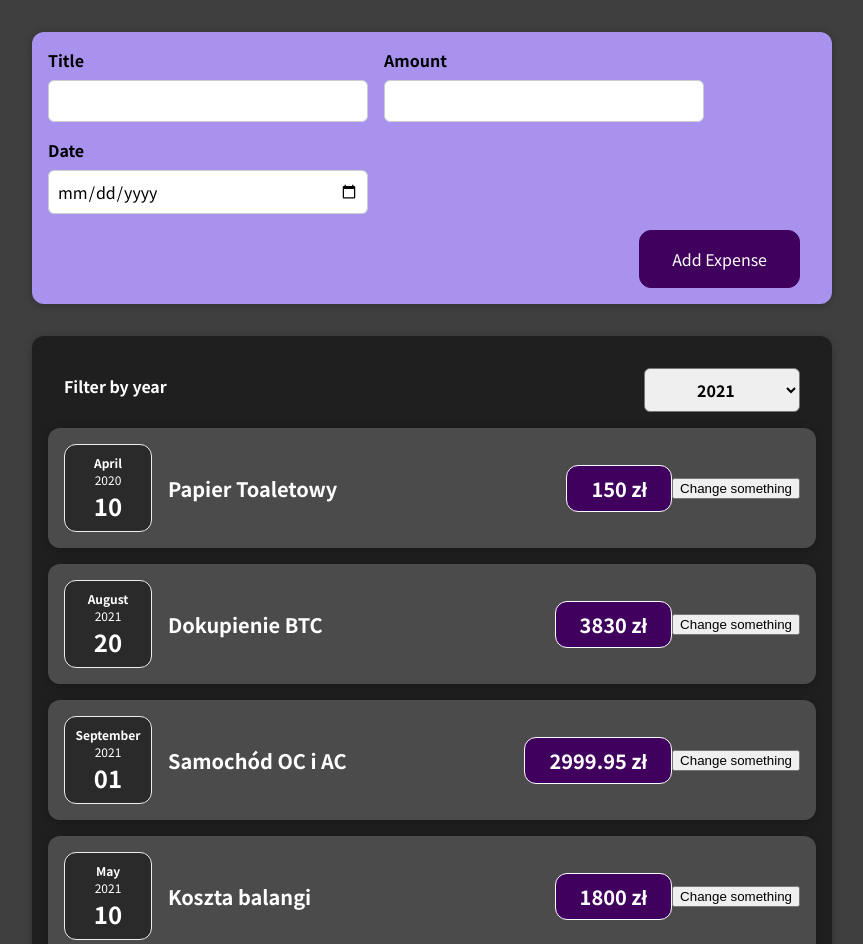
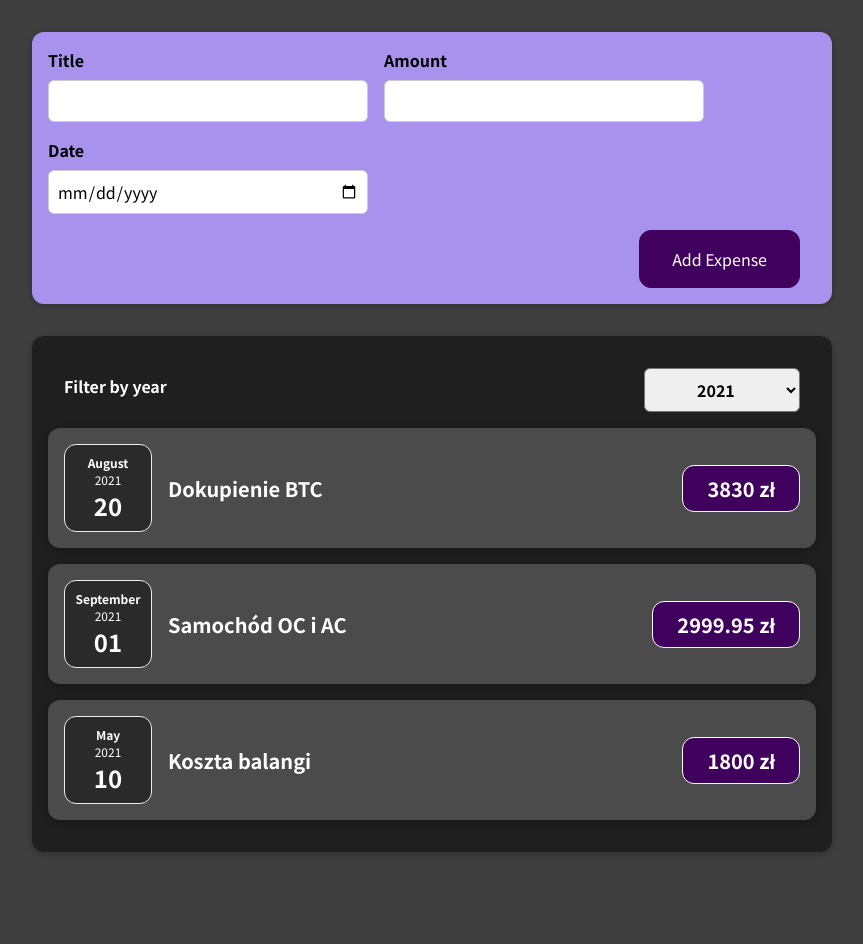
Before and after one commit to JanSzalanski/react_sample1, a React (Create React App) app: page / in a window 1280 px wide. Shown: the top 944 px of the page, without its empty margins (208-1071 px from the left). After the commit the page ends 884 px from the top, so only its background shows below. Built offline with nearby package versions, Linux system fonts and the light colour scheme.

Commit message:
added more features

```diff
--- a/src/App.js
+++ b/src/App.js
@@ -1,10 +1,9 @@
 // import ExpenseItem from "./components/ExpenseItem";
 import Expenses from "./components/Expenses/Expenses";
-import React from "react";
+import React, { useState } from "react";
 import NewExpense from "./components/NewExpense/NewExpense";
 
-const App = () => {
-  const expenses = [
+const DUMMY_EXPENSES = [
   {
     id: "e1",
     title: "Papier Toaletowy",
@@ -26,9 +25,13 @@
   },
 ];
 
+const App = () => {
+  const [expenses, setExpenses] = useState(DUMMY_EXPENSES);
+
   const addExpenseHandler = (expense) => {
-    console.log("In App.js");
-    console.log(expense);
+    setExpenses((prevExpenses) => {
+      return [expense, ...prevExpenses];
+    });
   };
 
   return (
--- a/src/components/Expenses/ExpenseItem.js
+++ b/src/components/Expenses/ExpenseItem.js
@@ -1,24 +1,16 @@
-import React, { useState } from "react";
+import React from "react";
 import "./ExpenseItem.css";
 import ExpenseDate from "./ExpenseDate";
 import Card from "../UI/Card";
 
 const ExpenseItem = (props) => {
-  const [title, setTitle] = useState(props.title);
-  // const [year, setYear] = useState(props.year);
-
-  const clickHandler = () => {
-    setTitle("Updateds");
-  };
-
   return (
     <Card className="expense-item">
       <ExpenseDate date={props.date} />
       <div className="expense-item__description">
-        <h2>{title}</h2>
+        <h2>{props.title}</h2>
         <div className="expense-item__price">{props.amount} zł</div>
       </div>
-      <button onClick={clickHandler}>Change something</button>
     </Card>
   );
 };
--- a/src/components/Expenses/Expenses.js
+++ b/src/components/Expenses/Expenses.js
@@ -10,33 +10,25 @@
   const addYearHandler = (rok) => {
     setFilteredYear(rok);
   };
+
+  // const equalYear = (rok) => {
+  //   return rok;
+  // };
+
+  const filteredEXpenses = props.items.filter((expense) => {
+    return expense.date.getFullYear().toString() === filteredYear;
+  });
+
   return (
     <Card className="expenses">
       <ExpensesFilter selected={filteredYear} onAddYear={addYearHandler} />
-      <ExpenseItem
-        title={props.items[0].title}
-        amount={props.items[0].amount}
-        date={props.items[0].date}
-        // year={year}
-      ></ExpenseItem>
-      <ExpenseItem
-        title={props.items[1].title}
-        amount={props.items[1].amount}
-        date={props.items[1].date}
-        // year={year}
-      ></ExpenseItem>
-      <ExpenseItem
-        title={props.items[2].title}
-        amount={props.items[2].amount}
-        date={props.items[2].date}
-        // year={year}
-      ></ExpenseItem>
-      <ExpenseItem
-        title={props.items[3].title}
-        amount={props.items[3].amount}
-        date={props.items[3].date}
-        // year={year}
-      ></ExpenseItem>
+      {filteredEXpenses.length === 0 ? (
+        <p>No expenses found</p>
+      ) : (
+        filteredEXpenses.map((expense) => (
+          <ExpenseItem key={expense.id} title={expense.title} amount={expense.amount} date={expense.date} />
+        ))
+      )}
     </Card>
   );
 };
```
Also changed, not shown: 1 other file (tests, documents, lock files or other folders). Lines whose indentation alone changed are shown as unchanged.
